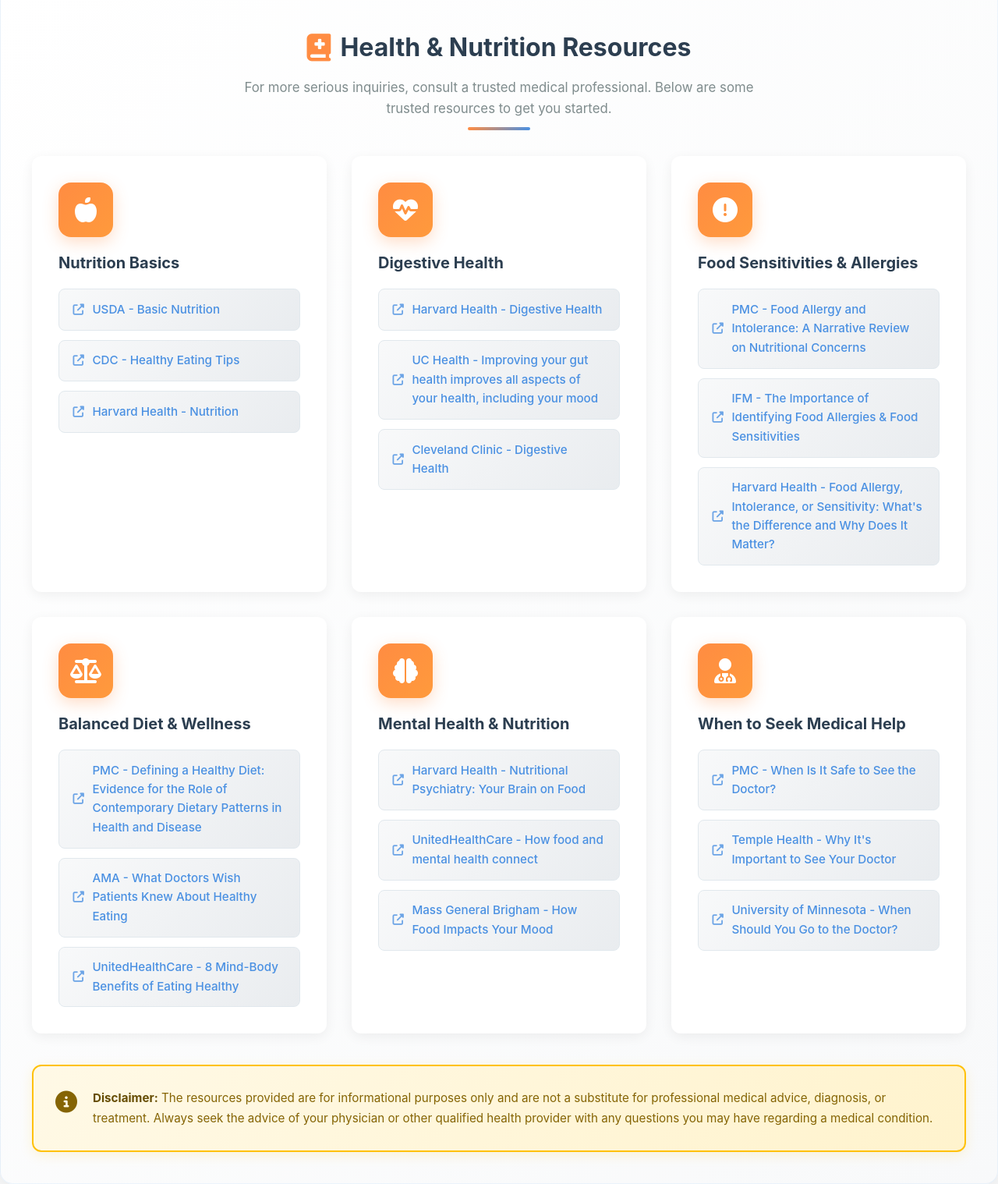
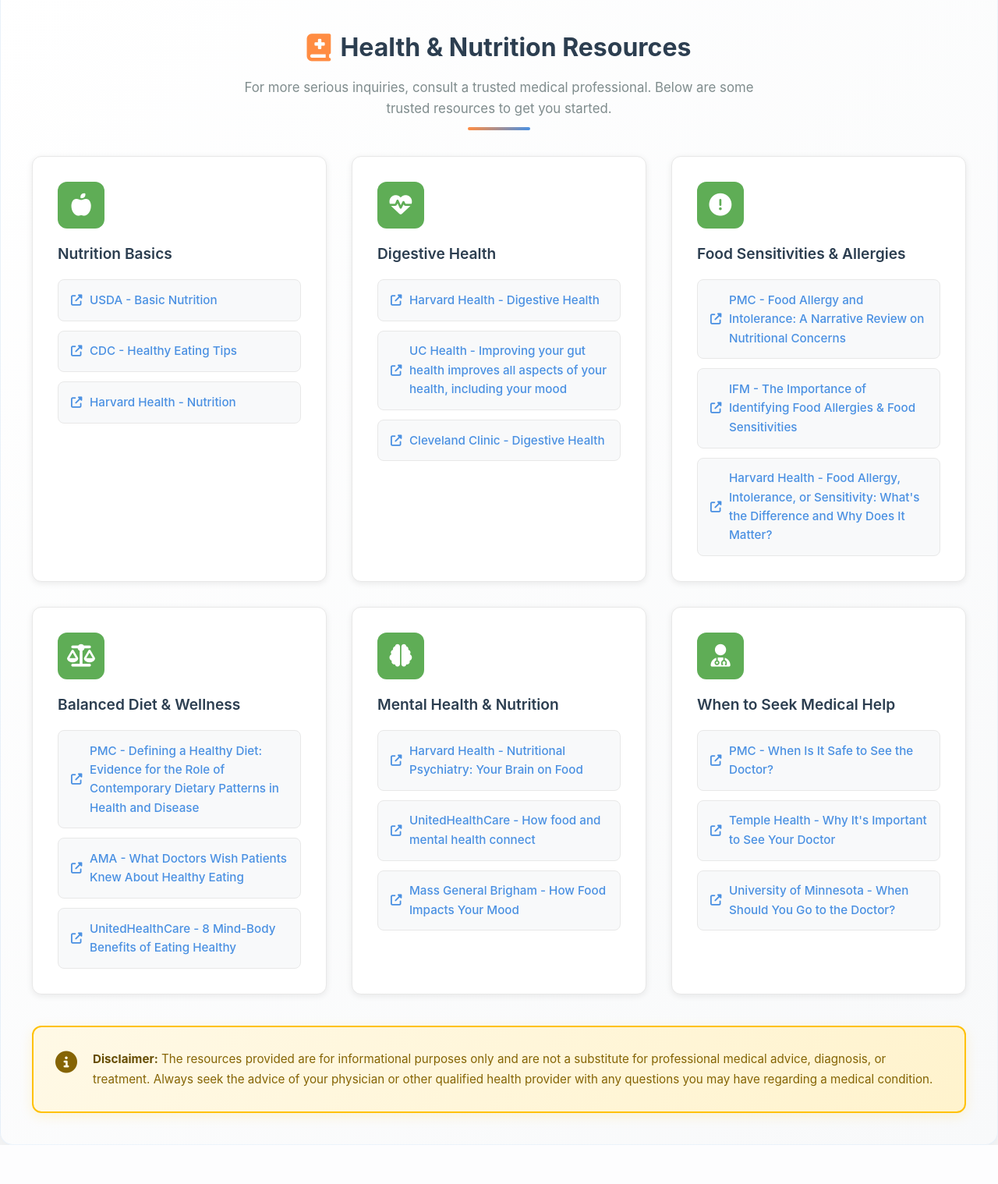
Before and after one commit to Scrappy440/Food-Website, a Flask app: template templates/mealAnalysis.html in a window 1280 px wide. Shown: the part 661-2179 px from the top of the page at 78% size. After the commit the page ends 2129 px from the top, so only its background shows below. Run offline with Flask 3, Linux system fonts and the light colour scheme; the template is opened without the code that fills it: most values are stand-ins (such as "Sample title", 1, 10 or a date in 2020).

Commit message:
Updated resource section to look more professional

```diff
--- a/static/style.css
+++ b/static/style.css
@@ -2245,62 +2245,36 @@
     background: white;
     border-radius: 12px;
     padding: 2rem;
-    border: 2px solid transparent;
-    box-shadow: 0 4px 16px rgba(0, 0, 0, 0.06);
-    transition: all 0.3s cubic-bezier(0.4, 0, 0.2, 1);
-    position: relative;
-    overflow: hidden;
-}
-
-.resource-card::before {
-    content: '';
-    position: absolute;
-    top: 0;
-    left: 0;
-    right: 0;
-    height: 4px;
-    background: linear-gradient(90deg, var(--primary-color), var(--secondary-color));
-    transform: scaleX(0);
-    transition: transform 0.3s ease;
+    border: 1px solid #e8e8e8;
+    box-shadow: 0 2px 8px rgba(0, 0, 0, 0.08);
+    transition: box-shadow 0.3s ease;
 }
 
 .resource-card:hover {
-    transform: translateY(-8px);
-    box-shadow: 0 12px 32px rgba(0, 0, 0, 0.12);
-    border-color: var(--primary-color);
-}
-
-.resource-card:hover::before {
-    transform: scaleX(1);
+    box-shadow: 0 4px 16px rgba(0, 0, 0, 0.12);
 }
 
 .resource-icon {
-    width: 70px;
-    height: 70px;
-    background: linear-gradient(135deg, var(--primary-color), #ff9a3c);
-    border-radius: 16px;
+    width: 60px;
+    height: 60px;
+    background: var(--accent-color);
+    border-radius: 12px;
     display: flex;
     align-items: center;
     justify-content: center;
     margin-bottom: 1.25rem;
-    box-shadow: 0 6px 20px rgba(255, 140, 66, 0.3);
-    transition: transform 0.3s ease;
-}
-
-.resource-card:hover .resource-icon {
-    transform: scale(1.1) rotate(5deg);
 }
 
 .resource-icon i {
-    font-size: 2rem;
+    font-size: 1.8rem;
     color: white;
 }
 
 .resource-card h3 {
-    font-size: 1.25rem;
+    font-size: 1.2rem;
     color: var(--dark-text);
     margin-bottom: 1.25rem;
-    font-weight: 700;
+    font-weight: 600;
     line-height: 1.3;
 }
 
@@ -2313,51 +2287,26 @@
 .resource-links a {
     display: flex;
     align-items: center;
-    gap: 0.65rem;
-    padding: 0.85rem 1.1rem;
-    background: linear-gradient(135deg, #f8f9fa 0%, #e9ecef 100%);
+    gap: 0.6rem;
+    padding: 0.85rem 1rem;
+    background: #f8f9fa;
     border-radius: 8px;
     color: var(--secondary-color);
     text-decoration: none;
-    transition: all 0.25s ease;
-    border: 1px solid var(--border-color);
+    transition: background-color 0.2s ease;
+    border: 1px solid #e8e8e8;
     font-size: 0.95rem;
     font-weight: 500;
-    position: relative;
-    overflow: hidden;
-}
-
-.resource-links a::before {
-    content: '';
-    position: absolute;
-    top: 0;
-    left: -100%;
-    width: 100%;
-    height: 100%;
-    background: linear-gradient(90deg, transparent, rgba(255, 255, 255, 0.3), transparent);
-    transition: left 0.5s ease;
-}
-
-.resource-links a:hover::before {
-    left: 100%;
 }
 
 .resource-links a:hover {
     background: var(--secondary-color);
     color: white;
-    transform: translateX(5px);
-    box-shadow: 0 4px 12px rgba(74, 144, 226, 0.3);
     border-color: var(--secondary-color);
 }
 
 .resource-links a i {
     font-size: 0.9rem;
-    opacity: 0.8;
-    transition: opacity 0.3s ease;
-}
-
-.resource-links a:hover i {
-    opacity: 1;
 }
 
 .disclaimer-box {
```
